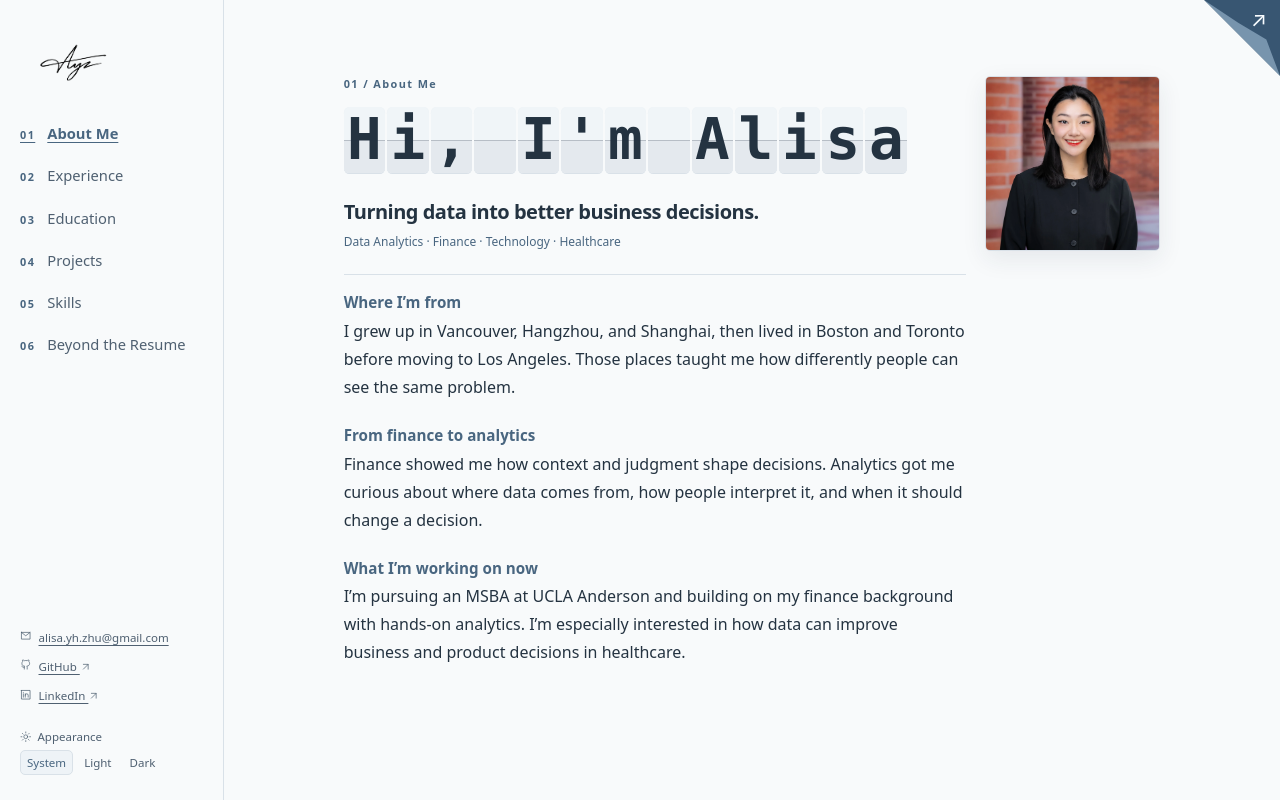
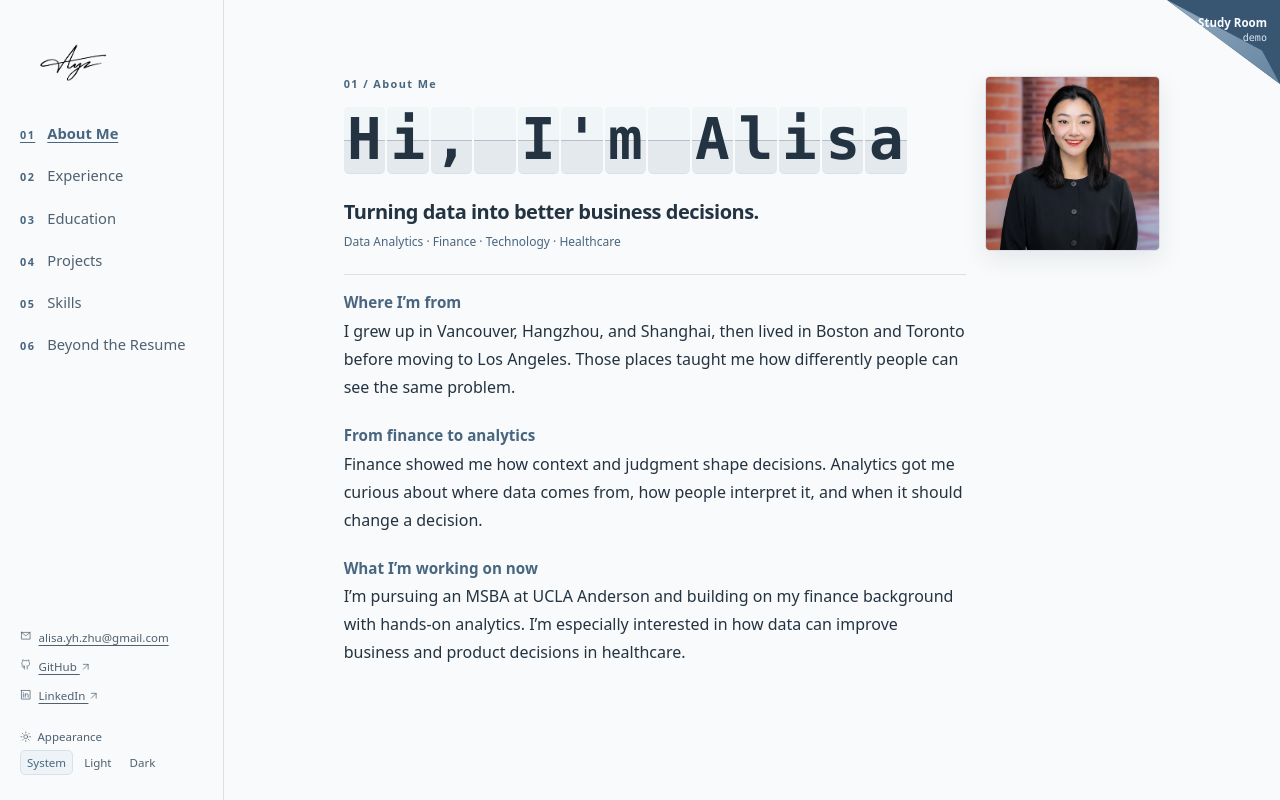
Before and after one commit to alisaayz/alisaayz.github.io, a Vue app: page / in a window 1280 px wide. Built offline with nearby package versions, Linux system fonts and the light colour scheme.

Commit message:
Smooth the study room corner and space the header

```diff
--- a/src/App.vue
+++ b/src/App.vue
@@ -258,7 +258,8 @@ onUnmounted(() => {
     </main>
   </div>
   <button ref="corner" class="page-fold" type="button" aria-label="Open the study room" aria-haspopup="dialog" :aria-expanded="roomOpen" @pointerenter="warmStudy" @focus="warmStudy" @click="roomOpen = true">
-    <span class="fold-face" aria-hidden="true"></span><span class="fold-label" aria-hidden="true">Study Room</span>
+    <span class="fold-face" aria-hidden="true"></span>
+    <span class="fold-label" aria-hidden="true"><span>Study Room</span><span class="fold-demo">demo</span></span>
   </button>
   <dialog ref="skillDialog" class="skill-dialog" aria-labelledby="skill-dialog-title">
     <div class="skill-dialog-header">
--- a/src/components/study-room.css
+++ b/src/components/study-room.css
@@ -28,9 +28,10 @@
   padding: clamp(15px,3.2vw,38px) clamp(15px,4.1vw,56px) 0;
   pointer-events: none;
 }
-.room-title span { display: block; font: .62rem/1.2 var(--mono); text-transform: uppercase; letter-spacing: .17em; color: var(--room-accent); margin-bottom: 4px }
+.room-title { display: grid; gap: clamp(9px,1vw,14px); }
+.room-title span { display: block; font: .62rem/1.2 var(--mono); text-transform: uppercase; letter-spacing: .17em; color: var(--room-accent); }
 .room-title h2 { font-size: clamp(1.5rem,3vw,2.35rem); line-height: 1.05; font-weight: 400; letter-spacing: -.04em }
-.room-version { margin: 6px 0 0; color: var(--room-muted); font: .72rem/1.3 var(--mono); }
+.room-version { margin: 0; color: var(--room-muted); font: .72rem/1.3 var(--mono); }
 .room-close { pointer-events: auto; display: grid; place-items: center; width: 43px; height: 43px; padding: 0 0 3px; border: 1px solid var(--room-line); border-radius: 100%; background: var(--room-paper); color: inherit; font: 1.7rem/1 var(--sans) }
 .room-close:hover { background: #e9dfce }
 .room-viewport { position: absolute; inset: 0; overflow: clip; cursor: grab; user-select: none; touch-action: none }
--- a/src/style.css
+++ b/src/style.css
@@ -113,13 +113,52 @@ h5,h6 { font: 650 .91rem/1.4 var(--sans) }
 .gallery-card figcaption,.cat-card figcaption { color: var(--muted); font-size: .84rem; line-height: 1.4; margin-top: 7px }
 .cat-grid { margin-top: 12px }
 .cat-card img { width: 100%; aspect-ratio: 4/5; object-fit: cover; display: block }
-.page-fold { position: fixed; inset: 0 0 auto auto; z-index: 8; border: 0; background: #385672; padding: 0; width: 76px; height: 76px; clip-path: polygon(0 0,100% 0,100% 100%); color: #f8fcff; transition: width .2s,height .2s }
-.fold-face { position: absolute; inset: 0; clip-path: polygon(0 0,100% 100%,82% 52%,45% 30%); background: #7794ad }
-.page-fold::before { content: '↗'; position: absolute; top: 5px; right: 13px; font: 1.3rem var(--sans); transition: opacity .12s }
-.page-fold:hover,.page-fold:focus-visible { width: 140px; height: 96px; background: #395a79 }
-.fold-label { opacity: 0; position: absolute; top: 22px; right: 13px; font: 550 .69rem var(--sans); white-space: nowrap }
-.page-fold:hover .fold-label,.page-fold:focus-visible .fold-label { opacity: 1 }
-.page-fold:hover::before,.page-fold:focus-visible::before { opacity: 0 }
+.page-fold {
+  --fold-edge: 76px;
+  --fold-width: 152px;
+  --fold-height: 108px;
+  --fold-ease: .44s cubic-bezier(.24,.78,.26,1);
+  position: fixed; inset: 0 0 auto auto; z-index: 8;
+  width: calc(var(--fold-edge)/2); height: calc(var(--fold-edge)/2);
+  border: 0; padding: 0; color: #f8fcff; background: transparent;
+}
+.page-fold::after,.fold-face {
+  position: absolute; inset: 0 0 auto auto;
+  width: var(--fold-width); height: var(--fold-height);
+}
+.page-fold::after {
+  content: ''; background: #385672;
+  clip-path: polygon(calc(100% - var(--fold-edge)) 0,100% 0,100% var(--fold-edge));
+  transition: clip-path var(--fold-ease), background-color var(--fold-ease);
+}
+.fold-face {
+  z-index: 1; pointer-events: none; background: linear-gradient(145deg,#91aabf,#6685a0);
+  clip-path: polygon(calc(100% - var(--fold-edge)) 0,100% var(--fold-edge),
+    calc(100% - var(--fold-edge)*.18) calc(var(--fold-edge)*.52),
+    calc(100% - var(--fold-edge)*.55) calc(var(--fold-edge)*.30));
+  transition: clip-path var(--fold-ease);
+}
+.page-fold::before { content: '↗'; position: absolute; z-index: 2; top: 5px; right: 13px; font: 1.3rem var(--sans); transition: opacity .2s ease }
+.fold-label {
+  position: absolute; z-index: 2; top: 16px; right: 13px; display: grid; justify-items: end; gap: 4px; pointer-events: none;
+  opacity: 0; transform: translateY(-4px); white-space: nowrap; font: 600 .72rem/1.15 var(--sans);
+  transition: opacity .22s ease, transform .32s ease;
+}
+.fold-demo { color: #dbe8f3; font: 500 .63rem/1 var(--mono); }
+.page-fold:is(:hover,:focus-visible)::after { clip-path: polygon(0 0,100% 0,100% 100%); background: #395a79 }
+.page-fold:is(:hover,:focus-visible) .fold-face { clip-path: polygon(0 0,100% 100%,84% 60%,45% 32%) }
+.page-fold:is(:hover,:focus-visible) .fold-label { opacity: 1; transform: none; transition-delay: .09s }
+.page-fold:is(:hover,:focus-visible)::before { opacity: 0 }
+@media (hover: none) {
+  .page-fold { --fold-width: 113px; --fold-height: 84px; width: 44px; height: 44px }
+  .page-fold::after { clip-path: polygon(0 0,100% 0,100% 100%) }
+  .page-fold .fold-face { clip-path: polygon(0 0,100% 100%,84% 60%,45% 32%) }
+  .page-fold .fold-label { opacity: 1; transform: none }
+  .page-fold::before { opacity: 0 }
+}
+@media (prefers-reduced-motion: reduce) {
+  .fold-face,.fold-label,.page-fold::before,.page-fold::after { transition: none }
+}
 @media(max-width: 760px) {
   .site-layout { grid-template-columns: 1fr }
   .sidebar { position: relative; height: auto; padding: 16px 23px 15px; gap: 12px; border: 0; border-bottom: 1px solid var(--line) }
@@ -131,7 +170,7 @@ h5,h6 { font: 650 .91rem/1.4 var(--sans) }
   .sidebar-appearance { display: none }
   .mobile-appearance-footer { display: block; border-top: 1px solid var(--line); padding: 12px 23px 24px }
   .about-page,.page-content { padding: 36px 23px 42px }
-  .page-fold { width: 58px; height: 58px }
+  .page-fold { --fold-edge: 58px }
 }
 @media(max-width: 465px) {
   .about-page { grid-template-columns: minmax(0,1fr) 105px; gap: 22px 12px }
```
